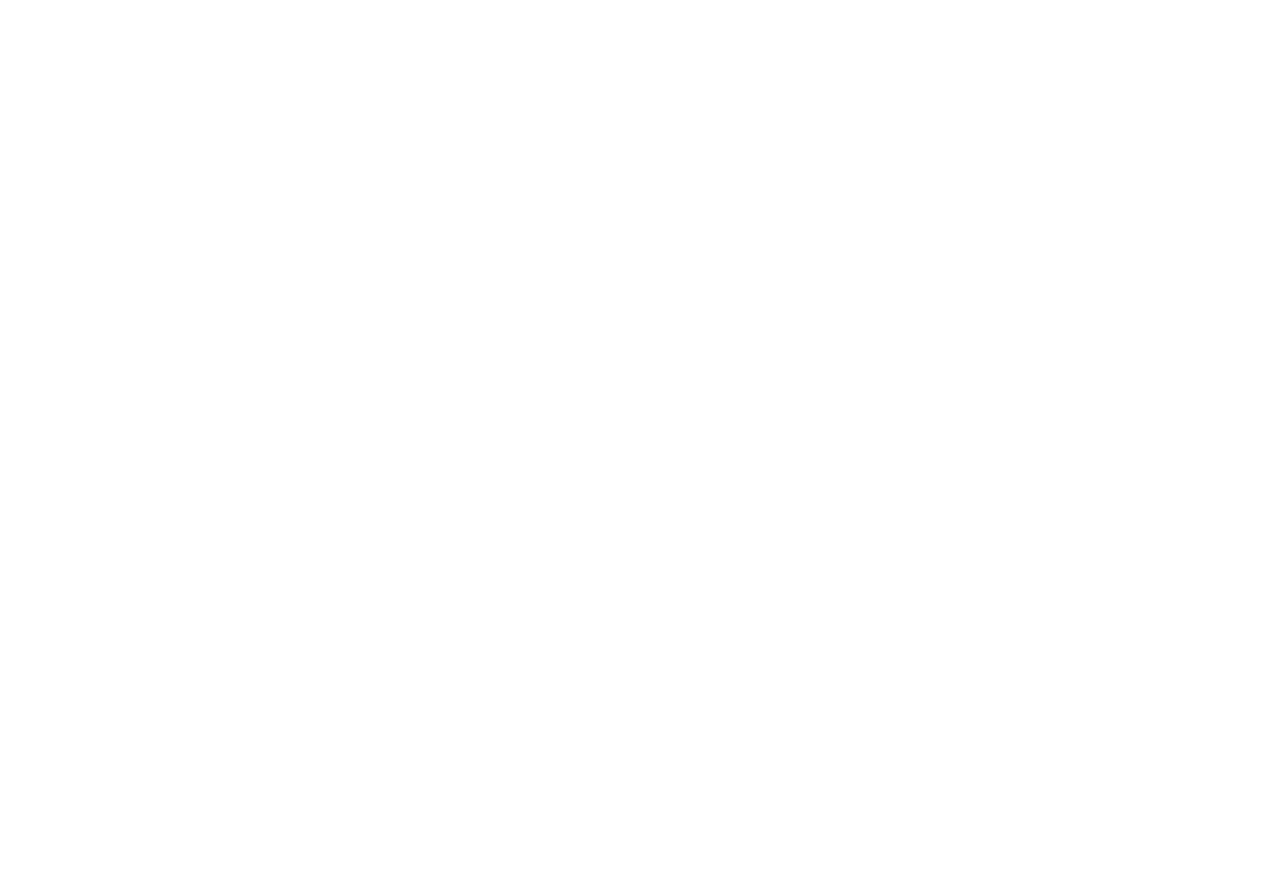
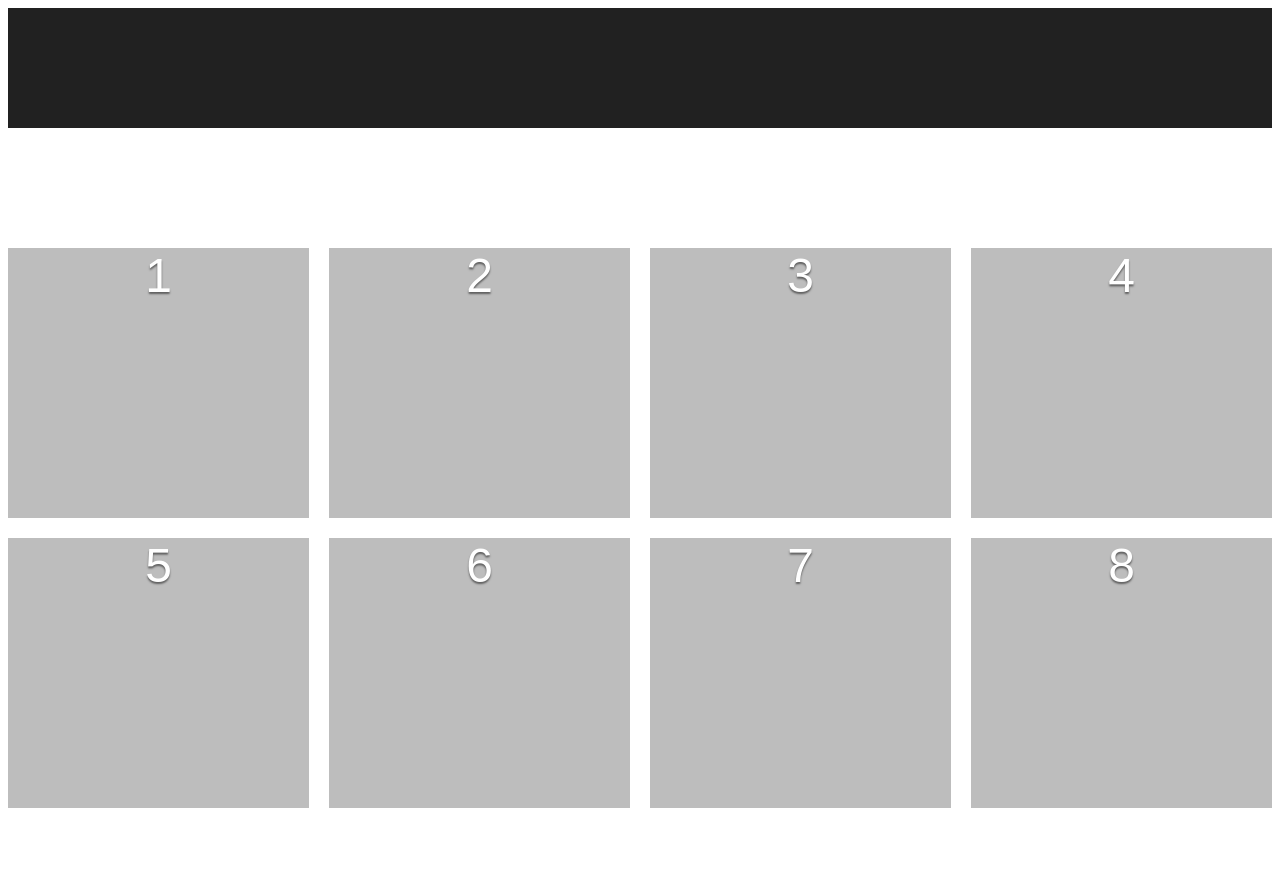
Before and after one commit to aburg15/Static-Comp-Challenge, a plain HTML site: page index.html in a window 1280 px wide. Before the commit the page ends 800 px from the top, so only its background shows below. Drawn offline with Linux system fonts and the light colour scheme.

Commit message:
Implement box grid container and header with basic CSS styling

```diff
--- a/index.html
+++ b/index.html
@@ -7,3 +7,20 @@
   <link rel="stylesheet" href="styles.css">
   <title>Static Comp Challenge</title>
 </head>
+<body class="body">
+  <header class="header">
+
+  </header>
+  <main class="main">
+    <section class="boxes container">
+      <article class="box box1">1</article>
+      <article class="box box2">2</article>
+      <article class="box box3">3</article>
+      <article class="box box4">4</article>
+      <article class="box box5">5</article>
+      <article class="box box6">6</article>
+      <article class="box box7">7</article>
+      <article class="box box8">8</article>
+    </section>
+  </main>
+</body>
--- a/styles.css
+++ b/styles.css
@@ -0,0 +1,33 @@
+* {
+  box-sizing: border-box;
+}
+
+.header {
+  height: 15vh;
+  background-color: #212121;
+}
+
+.body {
+  height: 100vh;
+}
+
+.main {
+  height: 80vh;
+}
+
+.container {
+  display: grid;
+  grid-template-columns: repeat(4, 1fr);
+  grid-gap: 20px;
+  height: 70vh;
+  margin-top: 15vh;
+}
+
+.box {
+  font-family: sans-serif;
+  font-size: 3em;
+  text-align: center;
+  color: white;
+  text-shadow: 0 2px 2px rgba(0, 0, 0, 0.5);
+  background-color: #BDBDBD;
+}
```
